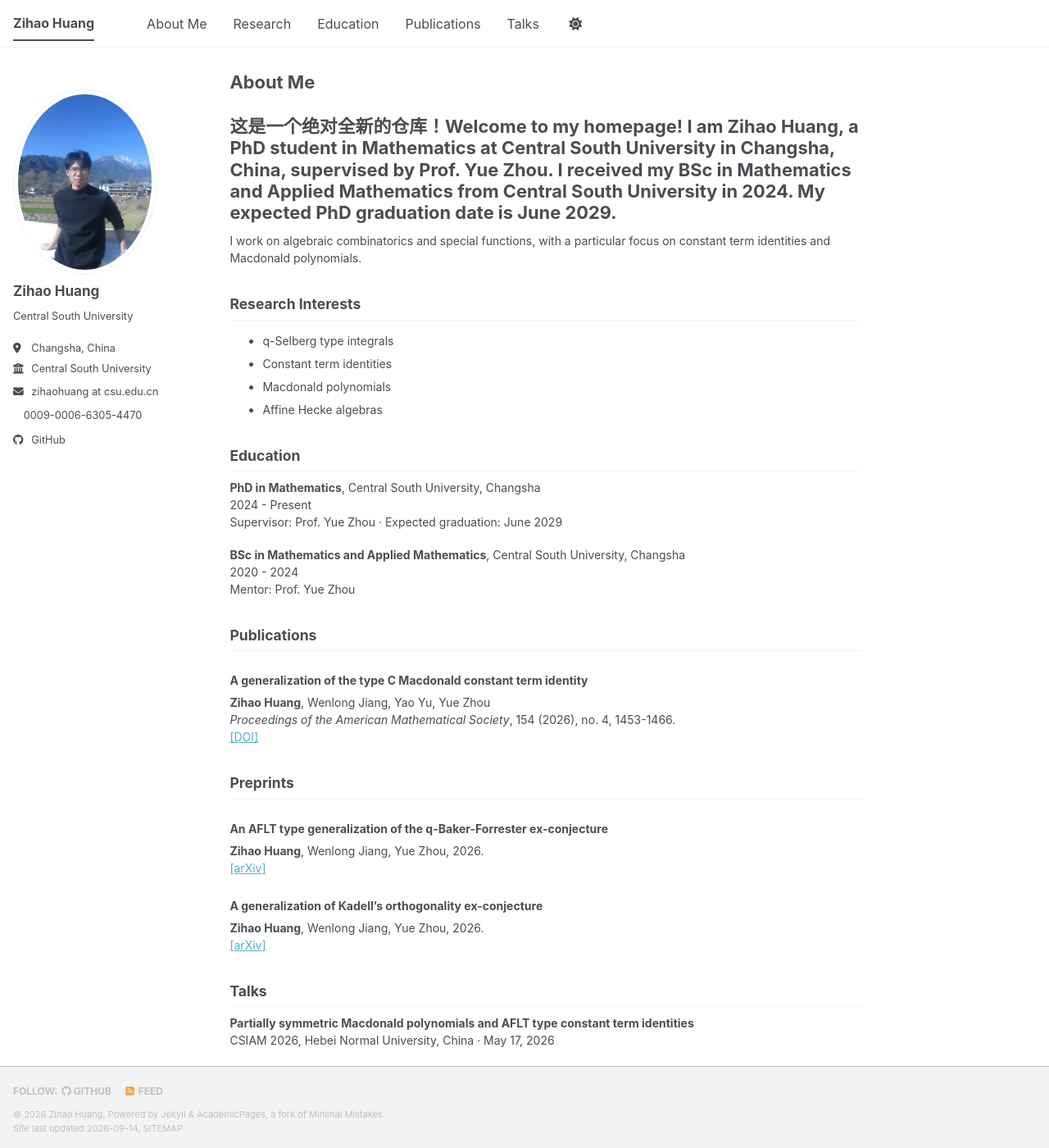
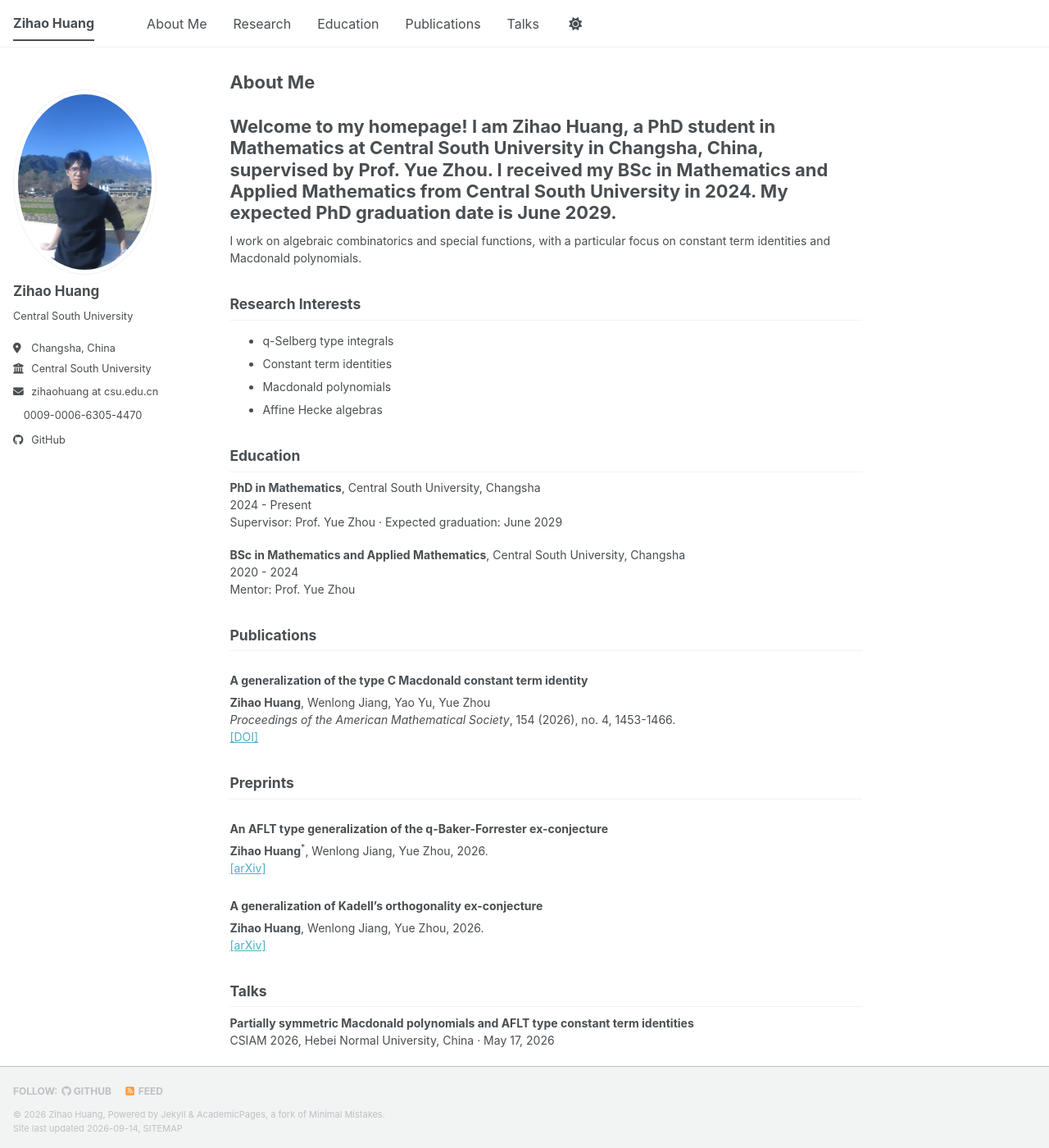
Before and after one commit to zihaohuang156322/zihaohuang156322.github.io, a Jekyll site: the page built from _pages/about.md, in a window 1280 px wide and 1400 px high. Shown: the whole window at 82% size. Built offline with Jekyll 4.4.1, drawn with Linux system fonts in a browser that asks for light colours; a style sheet for code colours, icons or effects is not loaded.

Commit message:
Update about.md

```diff
--- a/_pages/about.md
+++ b/_pages/about.md
@@ -11,7 +11,7 @@ redirect_from:
 
 <span id="about-me"></span>
 
-# 这是一个绝对全新的仓库！Welcome to my homepage! I am **Zihao Huang**, a PhD student in Mathematics at Central South University in Changsha, China, supervised by Prof. Yue Zhou. I received my BSc in Mathematics and Applied Mathematics from Central South University in 2024. My expected PhD graduation date is June 2029.
+# Welcome to my homepage! I am **Zihao Huang**, a PhD student in Mathematics at Central South University in Changsha, China, supervised by Prof. Yue Zhou. I received my BSc in Mathematics and Applied Mathematics from Central South University in 2024. My expected PhD graduation date is June 2029.
 
 I work on algebraic combinatorics and special functions, with a particular focus on constant term identities and Macdonald polynomials.
 
@@ -48,7 +48,7 @@ Mentor: Prof. Yue Zhou
 
 ### An AFLT type generalization of the q-Baker-Forrester ex-conjecture
 
-**Zihao Huang**, Wenlong Jiang, Yue Zhou, 2026.<br>
+**Zihao Huang**<sup>*</sup>, Wenlong Jiang, Yue Zhou, 2026.<br>
 [[arXiv]](https://arxiv.org/abs/2609.05836)
 
 ### A generalization of Kadell's orthogonality ex-conjecture
```
